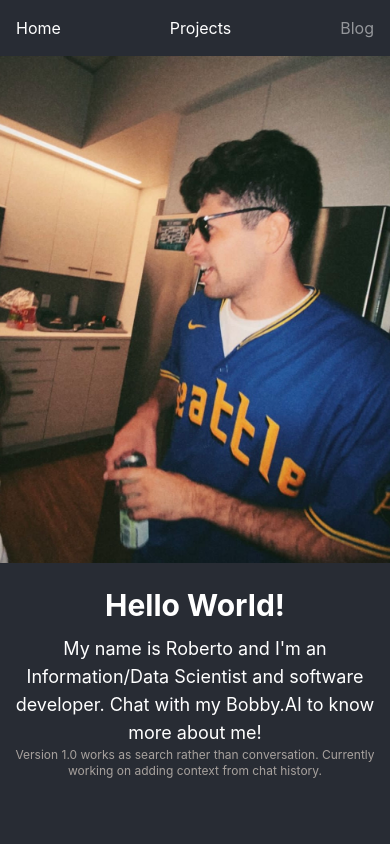
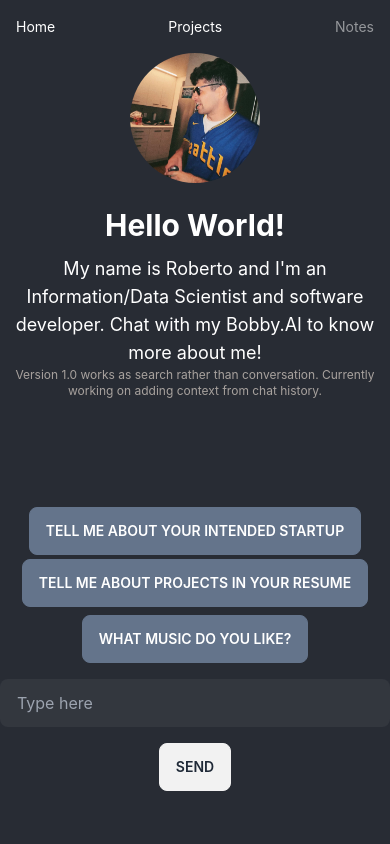
Before and after one commit to rdji20/ds_portfolio, a React (Create React App) app: page / in a window 390 px wide. Shown: the top 844 px of the page. Built offline with nearby package versions, Linux system fonts and the light colour scheme.

Commit message:
Add mobile UI

```diff
--- a/src/App.css
+++ b/src/App.css
@@ -112,3 +112,19 @@ body {
         border-radius: 5em;
     }
 }
+
+@media (max-width: 767px) {
+    body {
+        font-size: 14px;
+    }
+
+    .Profile-img {
+        object-fit: cover;
+        width: 130px;
+        height: 130px;
+        display: block;
+        margin-left: auto;
+        margin-right: auto;
+        border-radius: 100px;
+    }
+}
--- a/src/App.js
+++ b/src/App.js
@@ -4,8 +4,8 @@ import Home from "./components/Home";
 import Projects from "./components/Projects";
 import "./App.css";
 
-function Blog() {
-    return <div>Blog Page</div>;
+function Notes() {
+    return <div>Notes Page</div>;
 }
 
 function App() {
@@ -22,10 +22,10 @@ function App() {
                             Projects
                         </Link>
                         <Link
-                            to="/blog"
+                            to="/notes"
                             className="hover:text-gray-300 opacity-50 cursor-not-allowed pointer-events-none"
                         >
-                            Blog
+                            Notes
                         </Link>
                     </div>
                 </div>
@@ -35,7 +35,7 @@ function App() {
             {/* Routes */}
             <Routes>
                 <Route path="/projects" element={<Projects />} />
-                <Route path="/blog" element={<Blog />} />
+                <Route path="/notes" element={<Notes />} />
                 <Route path="/*" element={<Home />} />
             </Routes>
         </Router>
```
